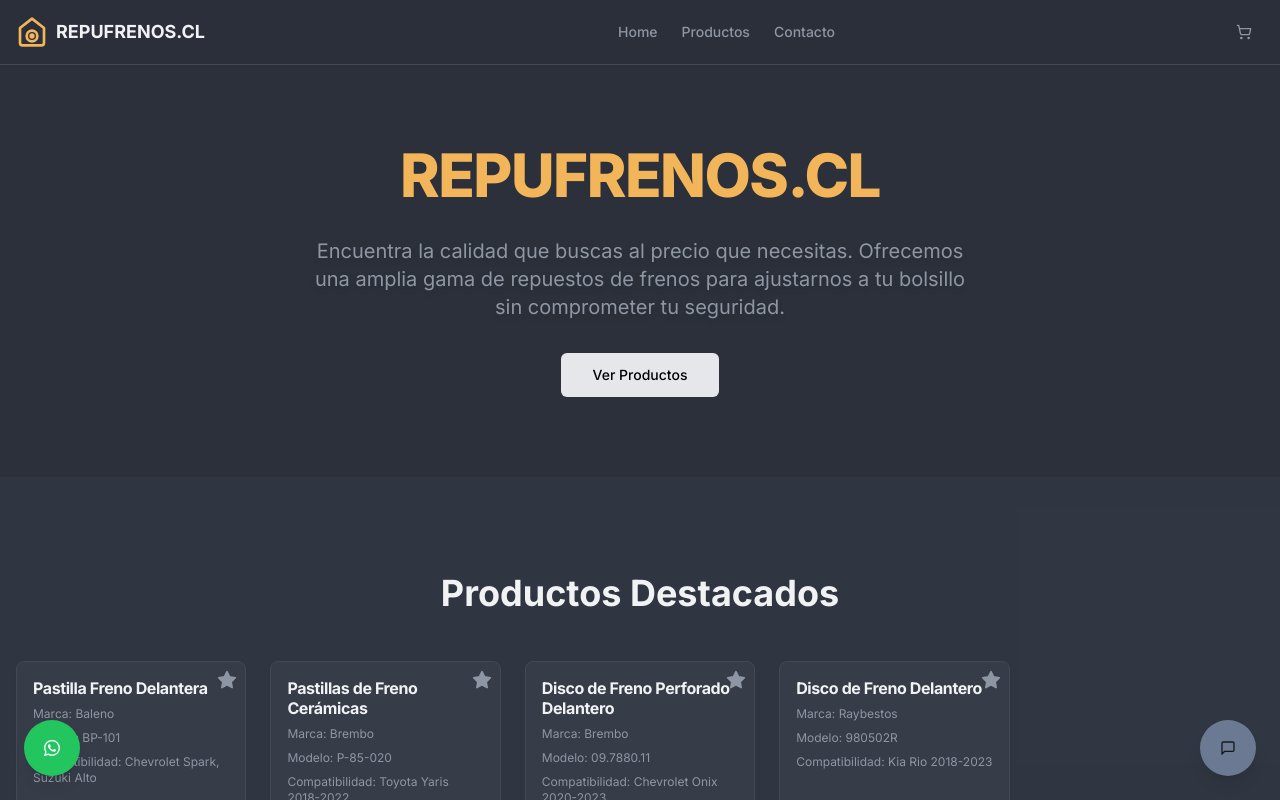
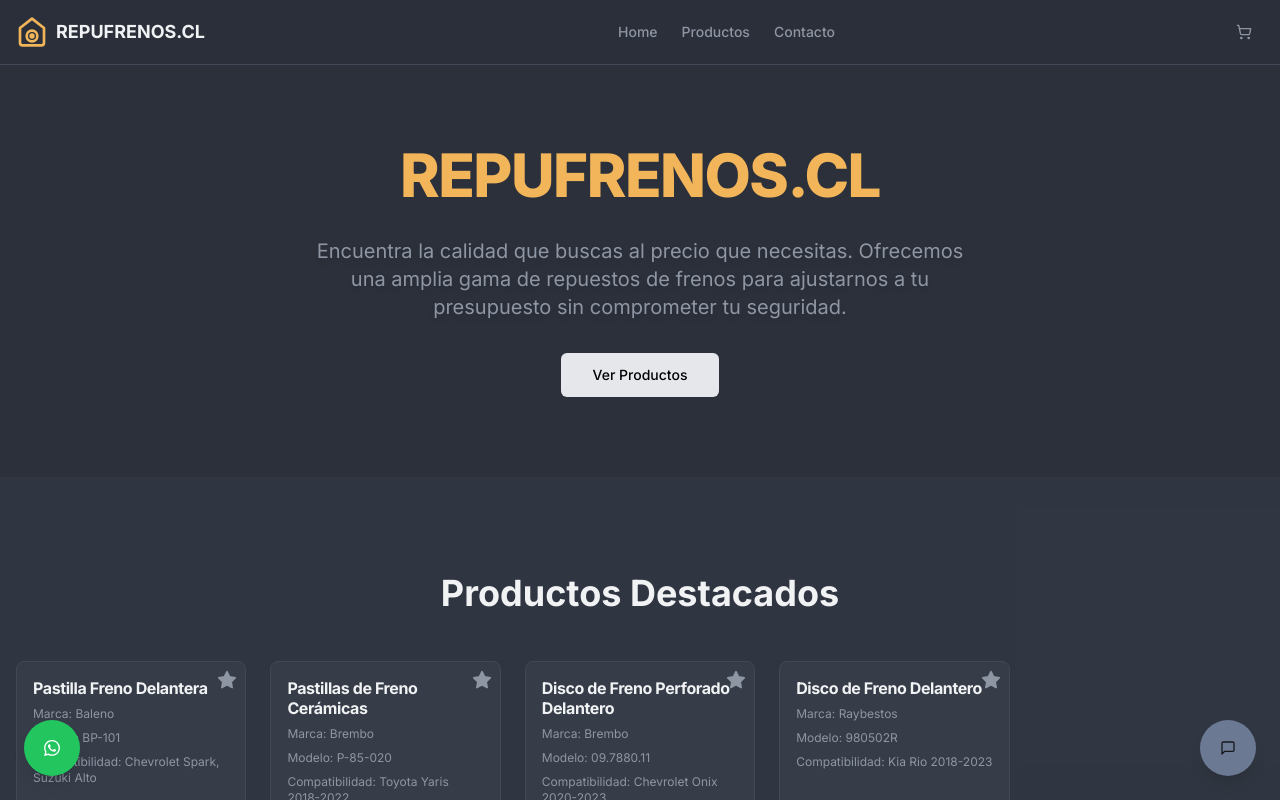
Before and after one commit to marce1404/TIENDA-FRENOS, a Next.js app: page / in a window 1280 px wide. Shown: the top 800 px of the page. Built offline with nearby package versions, Linux system fonts and the light colour scheme.

Commit message:
cambia la palabra, bolsillo, por presupuesto

```diff
--- a/src/app/page.tsx
+++ b/src/app/page.tsx
@@ -45,7 +45,7 @@ export default function HomePage() {
           <h1 className="text-4xl md:text-6xl font-extrabold tracking-tight text-primary">REPUFRENOS.CL</h1>
         </div>
         <p className="text-lg md:text-xl text-muted-foreground max-w-2xl mx-auto mb-8 drop-shadow-md">
-          Encuentra la calidad que buscas al precio que necesitas. Ofrecemos una amplia gama de repuestos de frenos para ajustarnos a tu bolsillo sin comprometer tu seguridad.
+          Encuentra la calidad que buscas al precio que necesitas. Ofrecemos una amplia gama de repuestos de frenos para ajustarnos a tu presupuesto sin comprometer tu seguridad.
         </p>
         <Link href="/productos">
           <Button size="lg" className="bg-gray-200 text-black">Ver Productos</Button>
```
